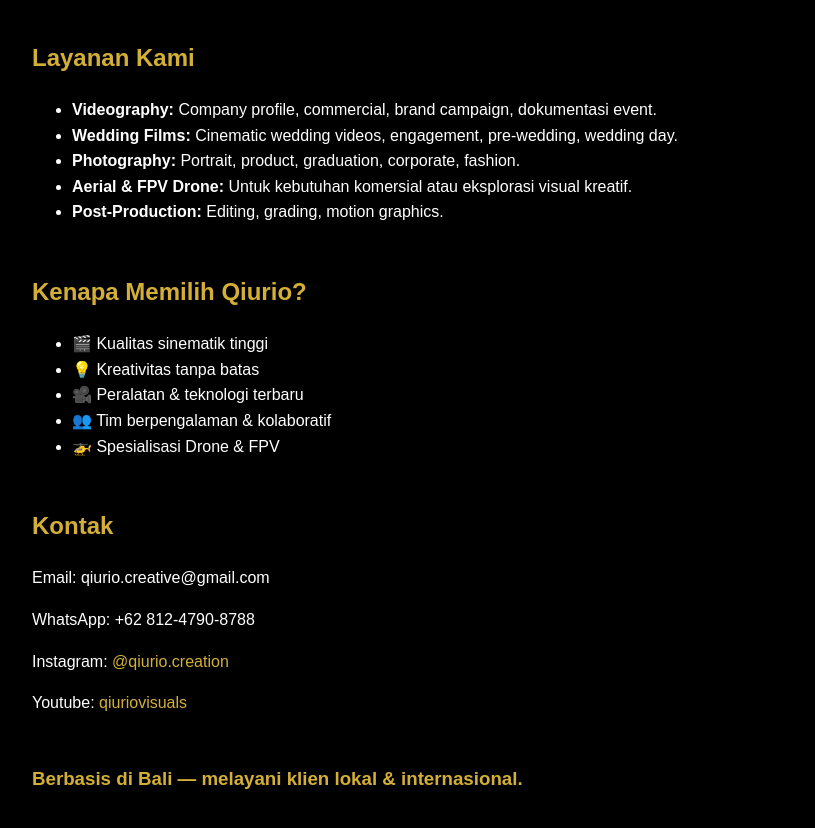
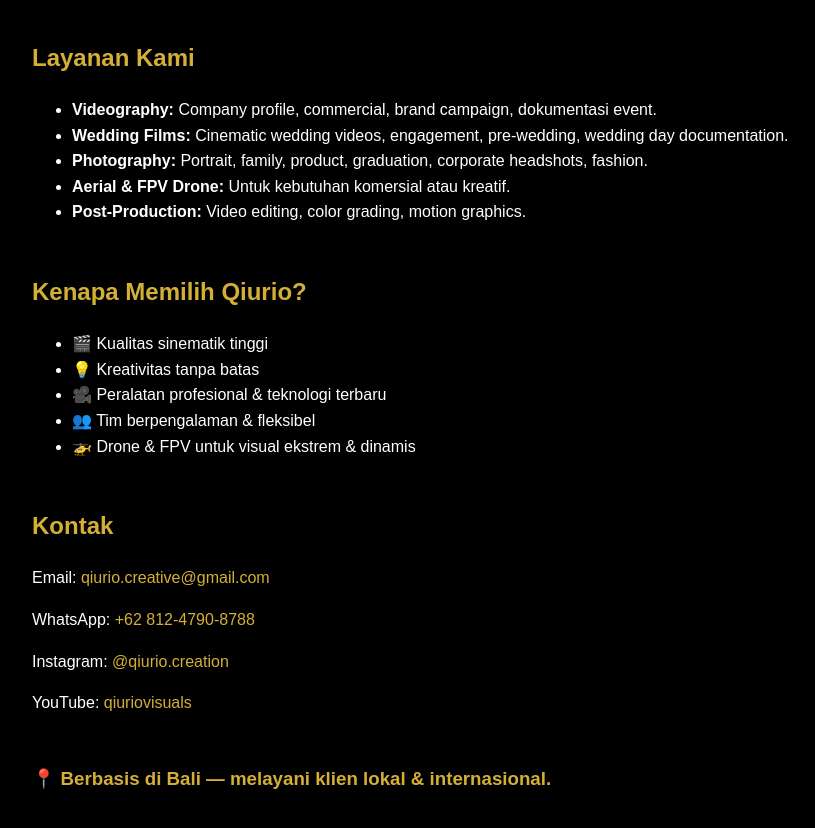
Before and after one commit to bagszamuderaa/QIURIO-CREATION, a plain HTML site: page index 2.html in a window 1280 px wide. Shown: the part 340-1168 px from the top of the page, without its empty margins (8-823 px from the left). Drawn offline with Linux system fonts and the light colour scheme.

Commit message:
Update index 2.html

```diff
--- a/index 2.html
+++ b/index 2.html
@@ -1,4 +1,3 @@
-
 <!DOCTYPE html>
 <html lang="id">
 <head>
@@ -13,10 +12,23 @@
   <meta name="twitter:card" content="summary_large_image">
   <link rel="icon" href="logo.png" type="image/png">
   <style>
-    body { font-family: sans-serif; background: #000; color: #fff; padding: 2rem; line-height: 1.6; }
-    h1, h2, h3 { color: #d4af37; }
-    a { color: #d4af37; text-decoration: none; }
-    .section { margin-bottom: 3rem; }
+    body {
+      font-family: sans-serif;
+      background: #000;
+      color: #fff;
+      padding: 2rem;
+      line-height: 1.6;
+    }
+    h1, h2, h3 {
+      color: #d4af37;
+    }
+    a {
+      color: #d4af37;
+      text-decoration: none;
+    }
+    .section {
+      margin-bottom: 3rem;
+    }
   </style>
 </head>
 <body>
@@ -34,10 +46,10 @@
     <h2>Layanan Kami</h2>
     <ul>
       <li><strong>Videography:</strong> Company profile, commercial, brand campaign, dokumentasi event.</li>
-      <li><strong>Wedding Films:</strong> Cinematic wedding videos, engagement, pre-wedding, wedding day.</li>
-      <li><strong>Photography:</strong> Portrait, product, graduation, corporate, fashion.</li>
-      <li><strong>Aerial & FPV Drone:</strong> Untuk kebutuhan komersial atau eksplorasi visual kreatif.</li>
-      <li><strong>Post-Production:</strong> Editing, grading, motion graphics.</li>
+      <li><strong>Wedding Films:</strong> Cinematic wedding videos, engagement, pre-wedding, wedding day documentation.</li>
+      <li><strong>Photography:</strong> Portrait, family, product, graduation, corporate headshots, fashion.</li>
+      <li><strong>Aerial & FPV Drone:</strong> Untuk kebutuhan komersial atau kreatif.</li>
+      <li><strong>Post-Production:</strong> Video editing, color grading, motion graphics.</li>
     </ul>
   </div>
 
@@ -46,22 +58,22 @@
     <ul>
       <li>🎬 Kualitas sinematik tinggi</li>
       <li>💡 Kreativitas tanpa batas</li>
-      <li>🎥 Peralatan & teknologi terbaru</li>
-      <li>👥 Tim berpengalaman & kolaboratif</li>
-      <li>🚁 Spesialisasi Drone & FPV</li>
+      <li>🎥 Peralatan profesional & teknologi terbaru</li>
+      <li>👥 Tim berpengalaman & fleksibel</li>
+      <li>🚁 Drone & FPV untuk visual ekstrem & dinamis</li>
     </ul>
   </div>
 
   <div class="section">
     <h2>Kontak</h2>
-    <p>Email: qiurio.creative@gmail.com</p>
-    <p>WhatsApp: +62 812-4790-8788</p>
+    <p>Email: <a href="mailto:qiurio.creative@gmail.com">qiurio.creative@gmail.com</a></p>
+    <p>WhatsApp: <a href="https://wa.me/6281247908788" target="_blank">+62 812-4790-8788</a></p>
     <p>Instagram: <a href="https://instagram.com/qiurio.creation">@qiurio.creation</a></p>
-    <p>Youtube: <a href="https://youtube.com/@qiuriovisuals">qiuriovisuals</a></p>
+    <p>YouTube: <a href="https://youtube.com/@qiuriovisuals">qiuriovisuals</a></p>
   </div>
 
   <div class="section">
-    <h3>Berbasis di Bali — melayani klien lokal & internasional.</h3>
+    <h3>📍 Berbasis di Bali — melayani klien lokal & internasional.</h3>
   </div>
 
 </body>
```
